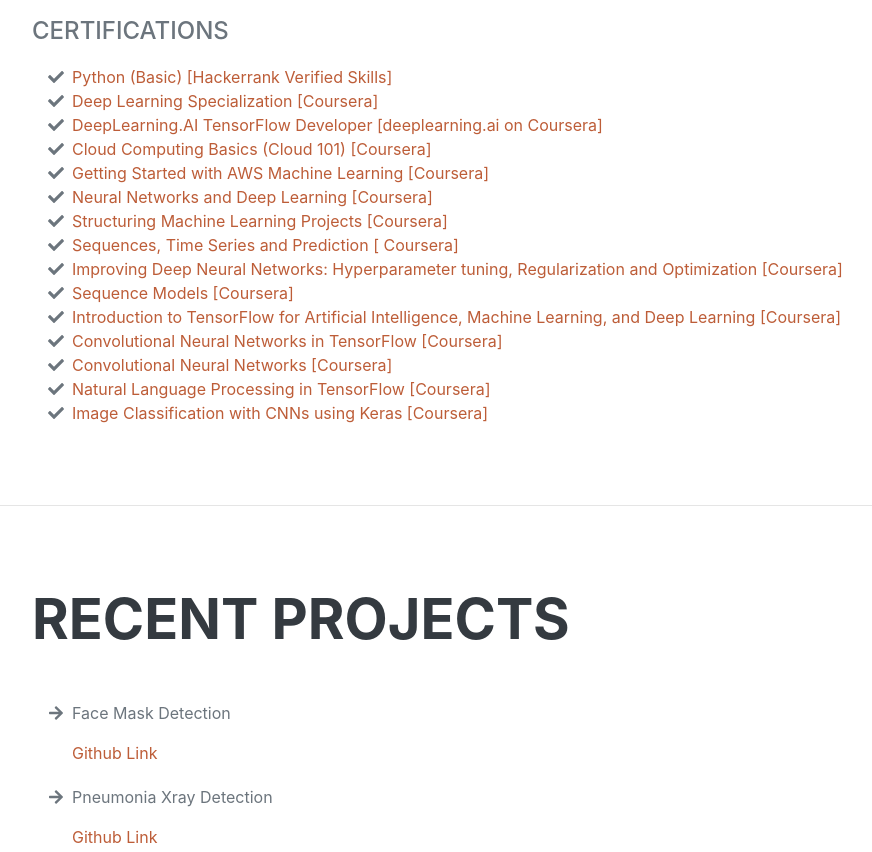
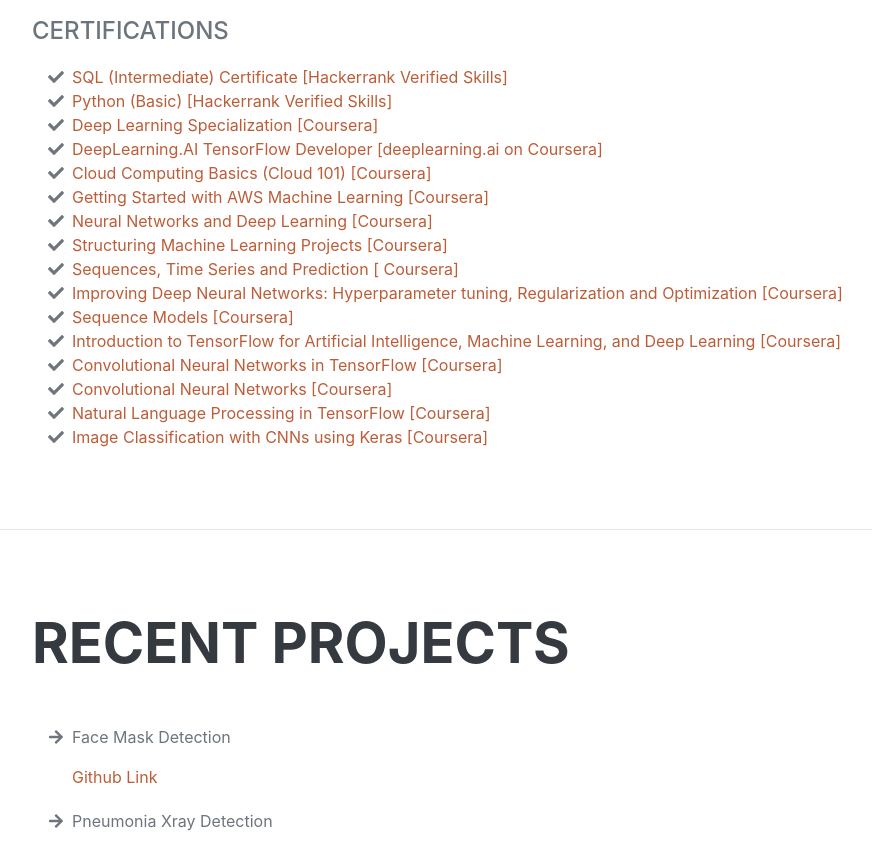
Before and after one commit to rakib1521/rakibhossain, a plain HTML site: page index.html in a window 1280 px wide. Shown: the part 3217-4069 px from the top of the page, without its empty margins (288-1160 px from the left). Drawn offline with nearby package versions, Linux system fonts and the light colour scheme; a web font is replaced by a local one.

Commit message:
Hacker Rank SQL Added

```diff
--- a/index.html
+++ b/index.html
@@ -176,6 +176,10 @@
 
                     <div class="subheading mb-3">Certifications</div>
                     <ul class="fa-ul mb-0">
+                    	<li>
+                            <span class="fa-li"><i class="fas fa-check"></i></span>
+                            <a href="https://www.hackerrank.com/certificates/c8c1972d762a">SQL (Intermediate) Certificate [Hackerrank Verified Skills]</a>
+                        </li>
                     	 <li>
                             <span class="fa-li"><i class="fas fa-check"></i></span>
                             <a href="https://www.hackerrank.com/certificates/242e2c777ee1">Python (Basic) [Hackerrank Verified Skills]</a>
@@ -321,6 +325,8 @@
             </section>
             <hr class="m-0" />
 
+
+
         <!-- Bootstrap core JS-->
         <script src="https://cdnjs.cloudflare.com/ajax/libs/jquery/3.5.1/jquery.min.js"></script>
         <script src="https://stackpath.bootstrapcdn.com/bootstrap/4.5.0/js/bootstrap.bundle.min.js"></script>
```
